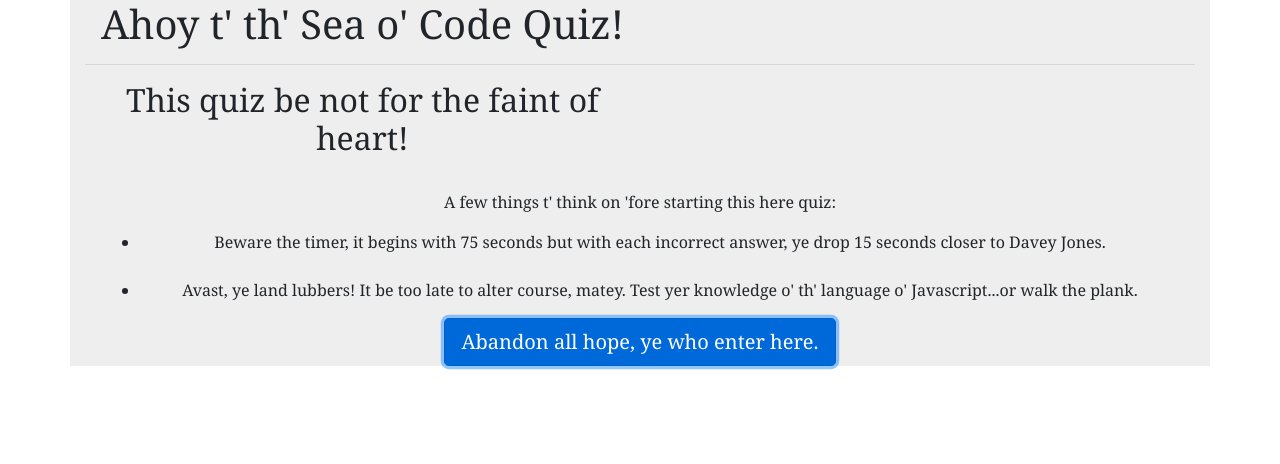
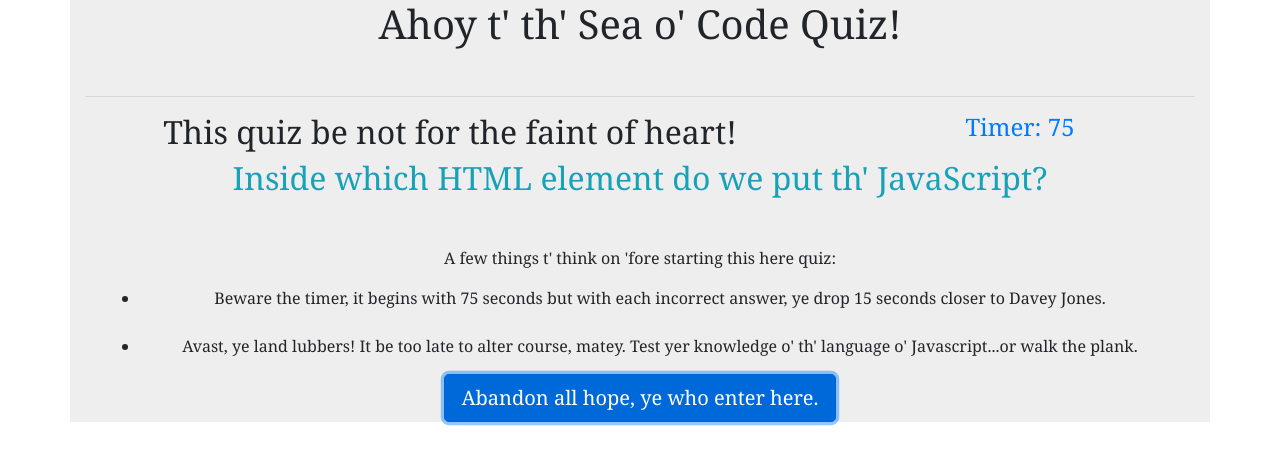
Before and after one commit to shaneocon/code-quiz, a plain HTML site: page index.html in a window 1280 px wide. Both pictures are taken after a click on the button "Abandon all hope, ye who enter here.". Drawn offline with nearby package versions, Linux system fonts and the light colour scheme.

Commit message:
timer fixed

```diff
--- a/index.html
+++ b/index.html
@@ -15,21 +15,23 @@
     <body>
         <div class= "container game-box">
 
-            <div class= "header-row">
-                <div class= "col-md-6">
+            <div class= "row">
+                <div class= "col-md-12">
                     <h1>Ahoy t' th' Sea o' Code Quiz!</h1>
                 </div>
-                <hr>
-                <div class="col-md-6">
+            </div>
+            <br><hr>
+            <div class="row">
+                <div class="col-md-8">
                     <h2>This quiz be not for the faint of heart!</h2>
                 </div>
                 <br>
-                <div class="col-md-12">
-                    <h4 class="text-primary d-none" id="timecounter">Timer: <span id="timer">75</span></h4>
+                <div class="col-md-4">
+                    <h4 class="text-primary" id="timecounter" style="opacity: 1;">Timer: <span id="timer">75</span></h4>
 
                 </div>
             </div>
-            <div class= "quiz-questions d-none" id="quiz-questions">
+            <div class= "quiz-questions" id="quiz-questions">
                 <h2 class="text-info text-center" id="title-item">Lorem ipsum dolor sit amet consectetur adipisicing elit.</h2>
                 <div class="answers mt-5 mb-5" id="question-answers"></div>
                 <h1 id="alert"></h1>
@@ -50,7 +52,7 @@
                 <input type="text" class="form-control" placeholder="Board yer initials here:"
                 id="inputScore">
                 <div class="input-group-append">
-                    <button class="input-group-text btn btn-primary" id="btnScore">Submit</button>
+                    <button class="input-group-text btn btn-primary" id="scoreBtn">Submit</button>
                 </div>
             </div>
         </div>
--- a/script.js
+++ b/script.js
@@ -1,22 +1,24 @@
 // VARIABLES USED
-var startBtn = document.querySelector("#start");
+var quizQuestions = document.querySelector("#quiz-questions");
 var timer = document.querySelector("#timer");
 var startBtn = document.querySelector("#start");
 var timeCounter = document.querySelector("#timecounter");
 var titleItem = document.querySelector("#title-item");
 
-var nextQuestions
+var timeInterval;
 
-var questionsAnswers = document.querySelector("#question-answers");
+var nextQuestions;
+
+var questionAnswers = document.querySelector("#question-answers");
 var myScore = document.querySelector("#score");
-var btnScore = document.querySelector("#btnScore");
+var scoreBtn = document.querySelector("#scoreBtn");
 
 var currentIndex = 0;
 var score = 0;
 var count = 75;
+
 var alert = document.querySelector("#alert");
 var info = document.querySelector("#info");
-
 
 var allScores = [];
 var storedScores = JSON.parse(localStorage.getItem("userData"));
@@ -63,17 +65,11 @@ function startQuiz() {
     gameplay()
 }
 
+scoreBtn.addEventListener("click", function(){
+    var name = document.querySelector("#inputScore").value
+    scorePage(name, count)
 
-
-
-
-
-
-
-
-
-
-
+});
 
 // FUNCTIONS USED
 
@@ -85,6 +81,22 @@ function gameplay() {
     }, 1000);
 }
 
+function displayQuestion(question) {
+    titleItem.textContent=question.question
+    question.choices.forEach()
+
+}
+// WHAT IS THIS FUNCTION DOING?-----------------------------------------
+// function displayQuestion(question) QUESTION IS THE USER SET PARAMETER FOR THE FUNCTION?{
+//     titleitem.innerText=question.title
+//     question.choices.forEach(element => {
+//      var button =document.createElement("button")
+//     button.className="btn-primary btn-block text-left"
+//     button.innerText=element
+//     // questionanswers.innerHTML=""
+//     questionanswers.appendChild(button)
+//     button.addEventListener("click", displaynextQuestion)
+//     });
 
 
 // EVENT LISTENERS
```
Also changed, not shown: gameover.html (+2 -0 lines), gameover.js (deleted), 1 other file.
